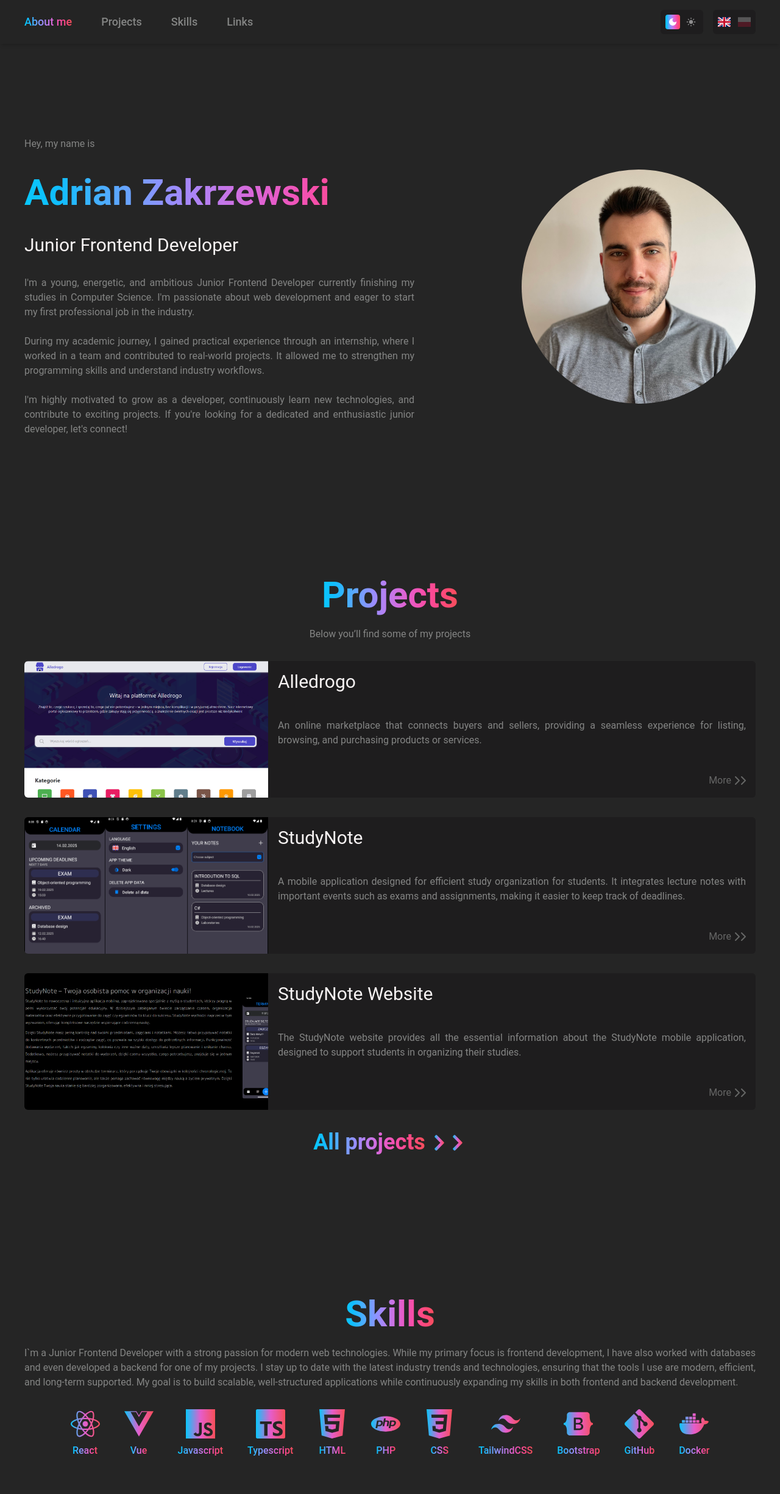
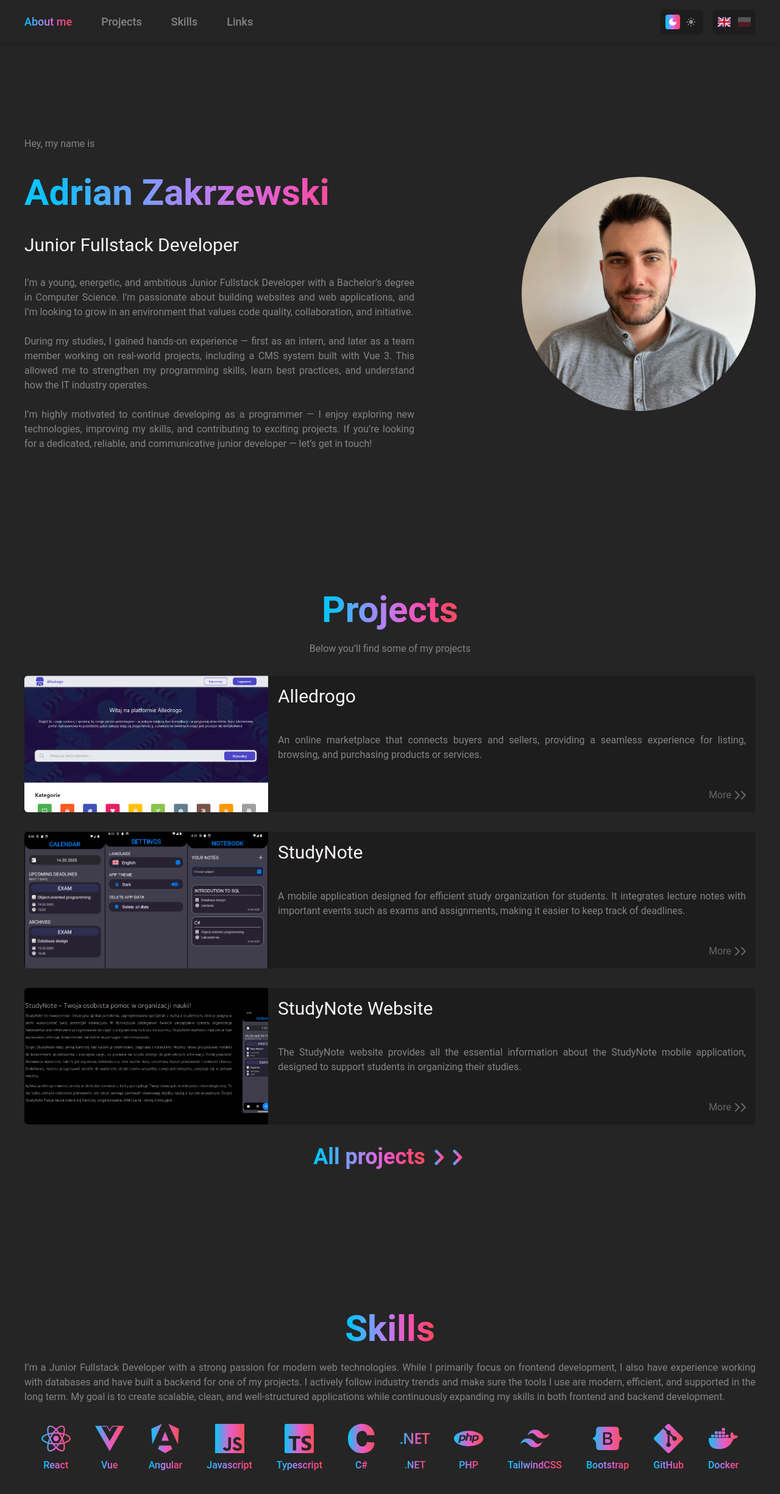
Before and after one commit to Adrian4401/Portfolio, a React (Create React App) app: page / in a window 1280 px wide. Shown: the top 2450 px of the page at 61% size. Built offline with nearby package versions, Linux system fonts and the light colour scheme; what tailwindcss-animated would draw is missing.

Commit message:
Description and skills update.

```diff
--- a/src/components/AboutMe.jsx
+++ b/src/components/AboutMe.jsx
@@ -12,7 +12,7 @@ export default function AboutMe() {
             <div className="flex flex-col lg:max-w-screen-sm gap-8">
                 <p className="text-secondary dark:text-dark-secondary text-base font-normal text-center lg:text-left">{ t.hey_my_name }</p>
                 <h1 className="title-text text-center lg:text-left">Adrian Zakrzewski</h1>
-                <h2 className="headline-text text-center lg:text-left">Junior Frontend Developer</h2>
+                <h2 className="headline-text text-center lg:text-left">Junior Fullstack Developer</h2>
                 <p className="description-text" dangerouslySetInnerHTML={{ __html: t.about_me }} />
             </div>
             <div
--- a/src/components/Skills.jsx
+++ b/src/components/Skills.jsx
@@ -2,7 +2,7 @@ import { LanguageContext } from "../context/LanguageContext"
 import { useContext } from "react"
 import TechIcon from '../components/ui/TechIcon'
 
-import { SiReact, SiJavascript, SiHtml5, SiCss3, SiTailwindcss, SiBootstrap, SiGit, SiDocker, SiTypescript, SiVuedotjs, SiPhp } from "react-icons/si";
+import { SiReact, SiAngular, SiJavascript, SiC, SiDotnet, SiTailwindcss, SiBootstrap, SiGit, SiDocker, SiTypescript, SiVuedotjs, SiPhp } from "react-icons/si";
 import { Element } from "react-scroll";
 
 import Aos from "aos";
@@ -28,11 +28,12 @@ export default function Skills() {
             <div className="flex w-full flex-wrap justify-center gap-10">
                 <TechIcon icon={SiReact} name="React" />
                 <TechIcon icon={SiVuedotjs} name="Vue" />
+                <TechIcon icon={SiAngular} name="Angular" />
                 <TechIcon icon={SiJavascript} name="Javascript" />
                 <TechIcon icon={SiTypescript} name="Typescript" />
-                <TechIcon icon={SiHtml5} name="HTML" />
+                <TechIcon icon={SiC} name="C#" />
+                <TechIcon icon={SiDotnet} name=".NET" />
                 <TechIcon icon={SiPhp} name="PHP" />
-                <TechIcon icon={SiCss3} name="CSS" />
                 <TechIcon icon={SiTailwindcss} name="TailwindCSS" />
                 <TechIcon icon={SiBootstrap} name="Bootstrap" />
                 <TechIcon icon={SiGit} name="GitHub" />
--- a/src/locales/en.js
+++ b/src/locales/en.js
@@ -8,7 +8,7 @@ export default {
 
     // about me section
     hey_my_name: 'Hey, my name is',
-    about_me: "I'm a young, energetic, and ambitious Junior Frontend Developer currently finishing my studies in Computer Science. I'm passionate about web development and eager to start my first professional job in the industry.<br></br>During my academic journey, I gained practical experience through an internship, where I worked in a team and contributed to real-world projects. It allowed me to strengthen my programming skills and understand industry workflows.<br></br>I'm highly motivated to grow as a developer, continuously learn new technologies, and contribute to exciting projects. If you're looking for a dedicated and enthusiastic junior developer, let's connect!",
+    about_me: "I’m a young, energetic, and ambitious Junior Fullstack Developer with a Bachelor’s degree in Computer Science. I’m passionate about building websites and web applications, and I’m looking to grow in an environment that values code quality, collaboration, and initiative.<br></br>During my studies, I gained hands-on experience — first as an intern, and later as a team member working on real-world projects, including a CMS system built with Vue 3. This allowed me to strengthen my programming skills, learn best practices, and understand how the IT industry operates.<br></br>I’m highly motivated to continue developing as a programmer — I enjoy exploring new technologies, improving my skills, and contributing to exciting projects. If you’re looking for a dedicated, reliable, and communicative junior developer — let’s get in touch!",
 
     // projects section
     projects_desc: 'Below you’ll find some of my projects',
@@ -20,7 +20,7 @@ export default {
 
 
     // skills section
-    skills_desc: 'I`m a Junior Frontend Developer with a strong passion for modern web technologies. While my primary focus is frontend development, I have also worked with databases and even developed a backend for one of my projects. I stay up to date with the latest industry trends and technologies, ensuring that the tools I use are modern, efficient, and long-term supported. My goal is to build scalable, well-structured applications while continuously expanding my skills in both frontend and backend development.',
+    skills_desc: 'I’m a Junior Fullstack Developer with a strong passion for modern web technologies. While I primarily focus on frontend development, I also have experience working with databases and have built a backend for one of my projects. I actively follow industry trends and make sure the tools I use are modern, efficient, and supported in the long term. My goal is to create scalable, clean, and well-structured applications while continuously expanding my skills in both frontend and backend development.',
     skills_desc_short: 'Technologies in which I work',
 
     // links section
--- a/src/locales/pl.js
+++ b/src/locales/pl.js
@@ -8,7 +8,7 @@ export default {
 
     // about me section
     hey_my_name: 'Cześć, nazywam się',
-    about_me: "Jestem młodym, energicznym i ambitnym Junior Frontend Developerem, kończącym obecnie studia informatyczne. Pasjonuję się tworzeniem stron internetowych i chętnie rozpocznę swoją pierwszą profesjonalną pracę w branży.<br></br>Podczas mojej edukacyjnej drogi zdobyłem praktyczne doświadczenie na stażu, gdzie pracowałem w zespole i brałem udział w realizacji rzeczywistych projektów. Pozwoliło mi to rozwijać umiejętności programistyczne oraz lepiej zrozumieć procesy w branży.<br></br>Jestem mocno zmotywowany do rozwoju jako programista, ciągłego poznawania nowych technologii oraz udziału w ekscytujących projektach. Jeśli szukasz zaangażowanego i pełnego entuzjazmu junior developera, skontaktujmy się!",
+    about_me: "Jestem młodym, energicznym i ambitnym Junior Fullstack Developerem z tytułem inżyniera informatyki. Pasjonuję się tworzeniem stron i aplikacji internetowych, a moim celem jest rozwój w środowisku, które ceni jakość kodu, współpracę i inicjatywę.<br></br>Podczas studiów zdobyłem praktyczne doświadczenie zawodowe — najpierw na stażu, a później jako członek zespołu, w którym rozwijałem rzeczywiste projekty, m.in. system CMS oparty na Vue 3. Praca ta pozwoliła mi rozwinąć umiejętności programistyczne, poznać dobre praktyki i zrozumieć realia pracy w branży IT.<br></br>Jestem mocno zmotywowany do dalszego rozwoju jako programista — chętnie poznaję nowe technologie, doskonalę warsztat i angażuję się w ciekawe projekty. Jeśli szukasz zaangażowanego, sumiennego i komunikatywnego junior developera — porozmawiajmy!",
 
     // projects section
     projects_desc: 'Poniżej znajdziesz niektóre z moich projektów',
@@ -19,7 +19,7 @@ export default {
     studynote_website_desc: 'Strona internetowa StudyNote dostarcza wszystkich niezbędnych informacji o aplikacji mobilnej StudyNote, stworzonej w celu wspierania studentów w organizacji nauki.',
 
     // skills section
-    skills_desc: 'Jestem Junior Frontend Developerem z dużą pasją do nowoczesnych technologii webowych. Chociaż moim głównym obszarem zainteresowań jest frontend, pracowałem również z bazami danych i stworzyłem backend do jednego z moich projektów. Na bieżąco śledzę najnowsze trendy i technologie w branży, dbając o to, aby narzędzia, których używam, były nowoczesne, wydajne i długoterminowo wspierane. Moim celem jest tworzenie skalowalnych, dobrze zorganizowanych aplikacji, jednocześnie nieustannie rozwijając swoje umiejętności zarówno w frontendzie, jak i backendzie.',
+    skills_desc: 'Jestem Junior Fullstack Developerem z dużą pasją do nowoczesnych technologii webowych. Choć specjalizuję się głównie we frontendzie, mam również doświadczenie w pracy z bazami danych oraz tworzeniu backendu w jednym z moich projektów. Na bieżąco śledzę trendy i rozwój technologii, zwracając uwagę na to, by narzędzia, z których korzystam, były nowoczesne, wydajne i długoterminowo wspierane. Moim celem jest tworzenie skalowalnych, przejrzystych i dobrze zorganizowanych aplikacji, a także stałe poszerzanie wiedzy zarówno w zakresie frontendowych, jak i backendowych aspektów programowania.',
     skills_desc_short: 'Technologie, w których pracuję',
 
     // links section
```
